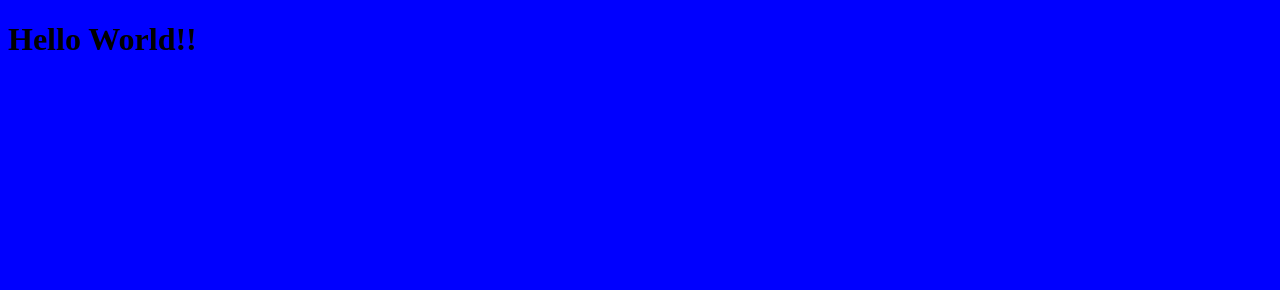
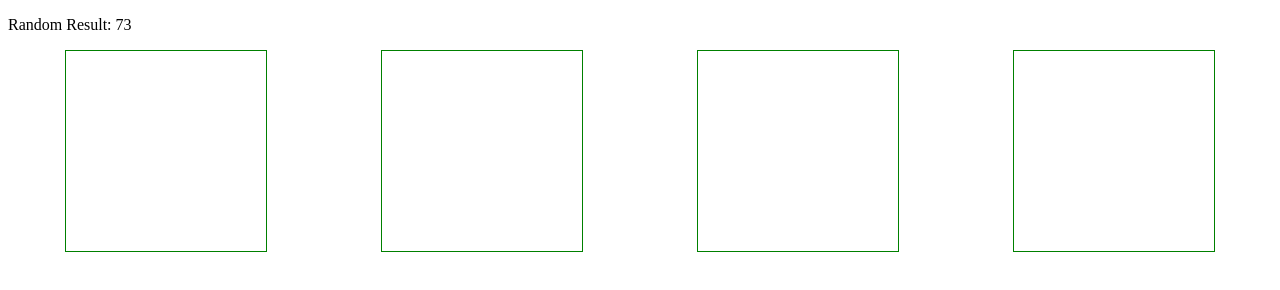
Before and after one commit to ryngartner/unit-4-game, a plain HTML site: page index.html in a window 1280 px wide. Drawn offline with nearby package versions, Linux system fonts and the light colour scheme.

Commit message:
Crystal Collector

```diff
--- a/assets/css/reset.css
+++ b/assets/css/reset.css
@@ -0,0 +1,48 @@
+/* http://meyerweb.com/eric/tools/css/reset/
+   v2.0 | 20110126
+   License: none (public domain)
+*/
+
+html, body, div, span, applet, object, iframe,
+h1, h2, h3, h4, h5, h6, p, blockquote, pre,
+a, abbr, acronym, address, big, cite, code,
+del, dfn, em, img, ins, kbd, q, s, samp,
+small, strike, strong, sub, sup, tt, var,
+b, u, i, center,
+dl, dt, dd, ol, ul, li,
+fieldset, form, label, legend,
+table, caption, tbody, tfoot, thead, tr, th, td,
+article, aside, canvas, details, embed,
+figure, figcaption, footer, header, hgroup,
+menu, nav, output, ruby, section, summary,
+time, mark, audio, video {
+	margin: 0;
+	padding: 0;
+	border: 0;
+	font-size: 100%;
+	font: inherit;
+	vertical-align: baseline;
+}
+/* HTML5 display-role reset for older browsers */
+article, aside, details, figcaption, figure,
+footer, header, hgroup, menu, nav, section {
+	display: block;
+}
+body {
+	line-height: 1;
+}
+ol, ul {
+	list-style: none;
+}
+blockquote, q {
+	quotes: none;
+}
+blockquote:before, blockquote:after,
+q:before, q:after {
+	content: '';
+	content: none;
+}
+table {
+	border-collapse: collapse;
+	border-spacing: 0;
+}
--- a/assets/css/style.css
+++ b/assets/css/style.css
@@ -1,3 +1,14 @@
-body{
-    background-color:blue;
+
+
+.crystals{
+    display: flex;
+    justify-content: space-around;
+    align-items: center;
 }
+
+
+.crystal{
+    border:1px solid green;
+    height:200px;
+    width:200px;
+}
--- a/assets/javascript/game.js
+++ b/assets/javascript/game.js
@@ -0,0 +1,51 @@
+var randomNumber;
+var wins;
+var losses;
+var past = 0;
+var playerNumber;
+
+randomNumber = Math.floor(Math.random() * 102) + 19;
+
+$("#result").html("Random Result:  " + randomNumber);
+
+for(var i = 0; i < 4; i ++){
+
+    var random = Math.floor(Math.random() * 11) + 1;
+
+
+    var crystal = $("<div>");
+        crystal.attr({
+            "class": 'crystal',
+            "data-random": random
+        });
+
+    $(".crystals").append(crystal);
+}
+
+$(".crystal").on("click", function() {
+
+    var num = parseInt($(this).attr("data-random"));
+
+    past += num;
+
+    if(past > randomNumber){
+        console.log("You LOSE!");
+    }
+
+    console.log(past);
+
+
+
+});
+
+// <!-- Pseudo Code -->
+// <!-- Crystal Collector -->
+// <!-- Randomly generated number from 19 - 120 -->
+// <!-- 4 Crystals  -->
+// <!-- Every Crystal has a hidden random number from 1 - 12 -->
+// <!-- Clicking on the Crystal will increase your score - adding to the previous result -->
+// <!-- If player's score equals Randomly Generated Number - player wins -->
+// <!-- If player's score is greater than the Random Genrated Number - player loses-->
+// <!-- If player wins - player gets a win point - increment win counter-->
+// <!-- If player loses - player gets a loss point - increment loss counter -->
+// <!-- Game resets on win or lose -->
--- a/index.html
+++ b/index.html
@@ -3,12 +3,20 @@
     <head>
         <meta charset="UTF-8">
         <title>Crystal Collector</title>
+        <!-- <link rel="stylesheet" type="text/css" href="assets/css/reset.css"> -->
         <link rel="stylesheet" type="text/css" href="assets/css/style.css">
+
+        <script type="text/javascript" src="https://ajax.googleapis.com/ajax/libs/jquery/3.3.1/jquery.min.js"></script>
     </head>
     <body>
 
-        <h1>Hello World!!</h1>
+        <p id="result"></p>
+
+        <div class="crystals">
 
 
+        </div>
+
+        <script type="text/javascript" src="assets/javascript/game.js"></script>
     </body>
 </html>
```
Also changed, not shown: 2 other files.
